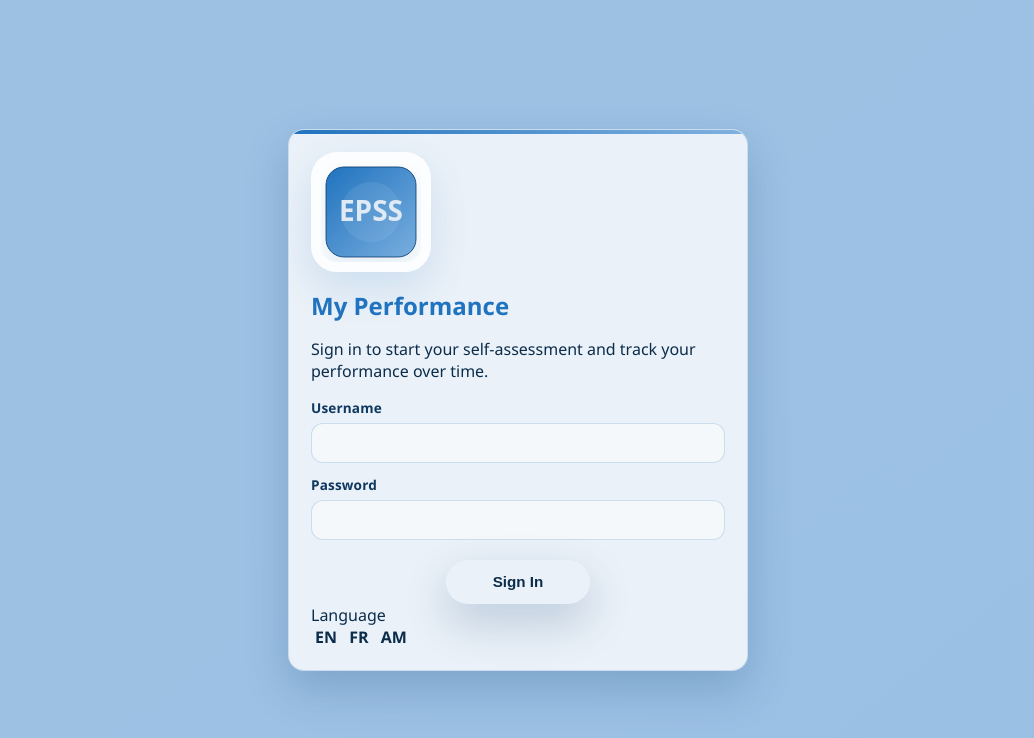
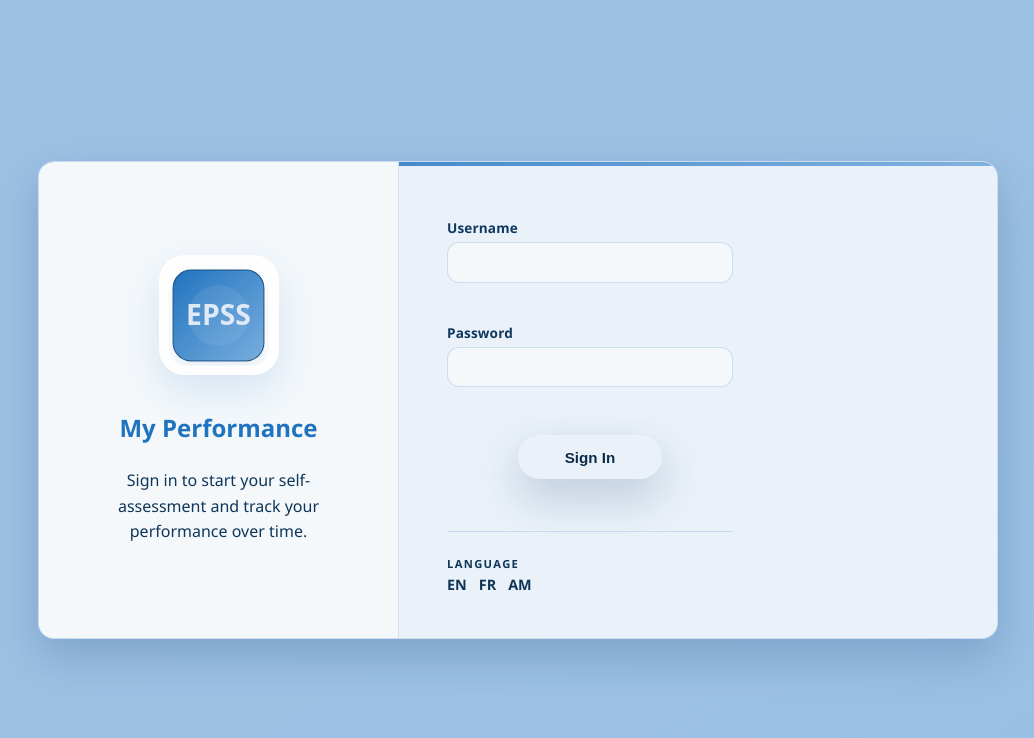
Before and after one commit to khoppenworth/HRassessv300, a PHP site: page /login.php in a window 1280 px wide. Shown: the top 738 px of the page, without its empty margins (122-1156 px from the left). Run offline with PHP 8.4, Linux system fonts and the light colour scheme; data comes from the database, SQL or seed files in the repository.

Commit message:
Improve login layout and contrast

```diff
--- a/assets/css/material.css
+++ b/assets/css/material.css
@@ -495,6 +495,8 @@ body.md-bg {
 .md-logo {
   height: 72px;
   width: auto;
+  display: block;
+  margin: 0 auto;
 }
 
 .md-title {
@@ -505,18 +507,19 @@ body.md-bg {
 
 .md-subtitle {
   margin: 0 0 10px;
-  color: var(--md-muted);
+  color: var(--app-text-secondary, var(--md-muted));
   text-align: center;
 }
 
 .md-meta {
   margin-top: 12px;
-  color: var(--md-muted);
+  color: var(--app-text-secondary, var(--md-muted));
   text-align: center;
 }
 
 .md-small {
   font-size: 12px;
+  color: var(--app-text-secondary, var(--md-muted));
 }
 
 .lang-switch a {
@@ -528,6 +531,179 @@ body.md-bg {
 
 .lang-switch a:hover {
   text-decoration: underline;
+}
+
+.md-login-tagline {
+  margin: 0;
+  color: var(--app-text-secondary, var(--md-muted));
+  font-size: 1rem;
+  line-height: 1.6;
+  text-align: center;
+  max-width: 28rem;
+  margin-left: auto;
+  margin-right: auto;
+}
+
+.md-login.md-login--split {
+  max-width: 960px;
+  padding: 0;
+}
+
+.md-login-grid {
+  display: flex;
+  flex-direction: column;
+  background: var(--md-surface);
+}
+
+.md-login-panel {
+  padding: 2rem 1.75rem;
+  display: flex;
+  flex-direction: column;
+  justify-content: center;
+  gap: 1.5rem;
+}
+
+.md-login-panel--brand {
+  align-items: center;
+  text-align: center;
+  background: var(--app-surface-alt, rgba(255, 255, 255, 0.6));
+  border-bottom: 1px solid var(--app-border, rgba(148, 163, 184, 0.35));
+}
+
+.md-login-panel--form {
+  align-items: stretch;
+  background: var(--md-surface);
+}
+
+.md-login-form {
+  display: flex;
+  flex-direction: column;
+  gap: 1rem;
+}
+
+.md-login-divider {
+  display: flex;
+  align-items: center;
+  gap: 0.75rem;
+  color: var(--app-text-secondary, var(--md-muted));
+  font-size: 0.85rem;
+  text-transform: uppercase;
+  letter-spacing: 0.08em;
+}
+
+.md-login-divider::before,
+.md-login-divider::after {
+  content: "";
+  flex: 1 1;
+  height: 1px;
+  background: var(--app-border, rgba(148, 163, 184, 0.35));
+}
+
+.md-login-divider span {
+  padding: 0 0.5rem;
+}
+
+.md-sso-buttons {
+  display: flex;
+  flex-direction: column;
+  gap: 0.75rem;
+}
+
+.md-sso-btn {
+  flex: 1 1 auto;
+  text-align: center;
+  font-weight: 600;
+}
+
+.md-login-footer {
+  margin-top: 1.75rem;
+  padding-top: 1.5rem;
+  border-top: 1px solid var(--app-border, rgba(148, 163, 184, 0.35));
+  display: grid;
+  gap: 1rem;
+}
+
+.md-login-footer-item {
+  display: flex;
+  flex-direction: column;
+  gap: 0.25rem;
+}
+
+.md-login-footer-label {
+  font-size: 0.7rem;
+  font-weight: 700;
+  letter-spacing: 0.12em;
+  text-transform: uppercase;
+  color: var(--app-text-secondary, var(--md-muted));
+}
+
+.md-login-footer-value {
+  color: var(--app-text-secondary, var(--md-muted));
+  font-size: 0.9rem;
+}
+
+.md-login-footer-locale {
+  display: flex;
+  flex-wrap: wrap;
+  gap: 0.75rem;
+}
+
+.md-login-footer-locale a {
+  color: var(--md-primary);
+  font-weight: 600;
+  text-decoration: none;
+}
+
+.md-login-footer-locale.lang-switch a {
+  margin: 0;
+}
+
+.md-login-footer-locale a:hover,
+.md-login-footer-locale a:focus-visible {
+  text-decoration: underline;
+}
+
+@media (min-width: 540px) {
+  .md-login-panel {
+    padding: 2.25rem 2rem;
+  }
+}
+
+@media (min-width: 640px) {
+  .md-login-footer {
+    grid-template-columns: repeat(2, minmax(0, 1fr));
+  }
+
+  .md-sso-buttons {
+    flex-direction: row;
+  }
+}
+
+@media (min-width: 768px) {
+  .md-login--split .md-login-grid {
+    flex-direction: row;
+  }
+
+  .md-login--split .md-login-panel--brand {
+    flex: 0 0 320px;
+    border-bottom: 0;
+    border-right: 1px solid var(--app-border, rgba(148, 163, 184, 0.35));
+  }
+
+  .md-login--split .md-login-panel,
+  .md-login--split .md-login-panel--form {
+    padding: 2.75rem 3rem;
+  }
+}
+
+@media (min-width: 960px) {
+  .md-login--split .md-login-panel--brand {
+    flex: 0 0 360px;
+  }
+
+  .md-login-footer {
+    grid-template-columns: repeat(3, minmax(0, 1fr));
+  }
 }
 
 .md-thumb img {
```
